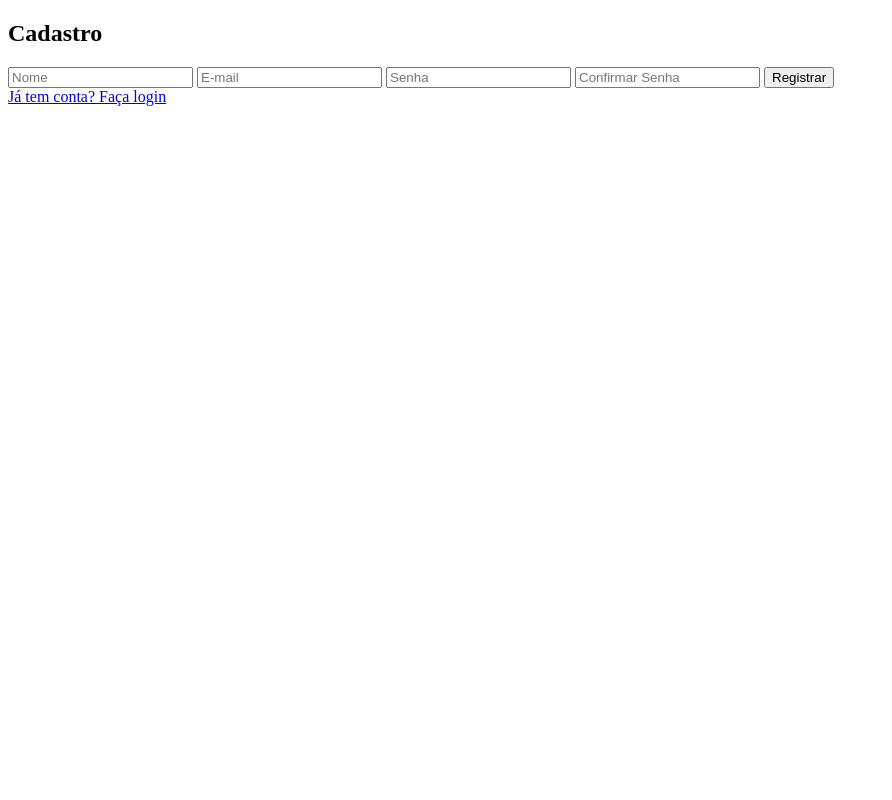
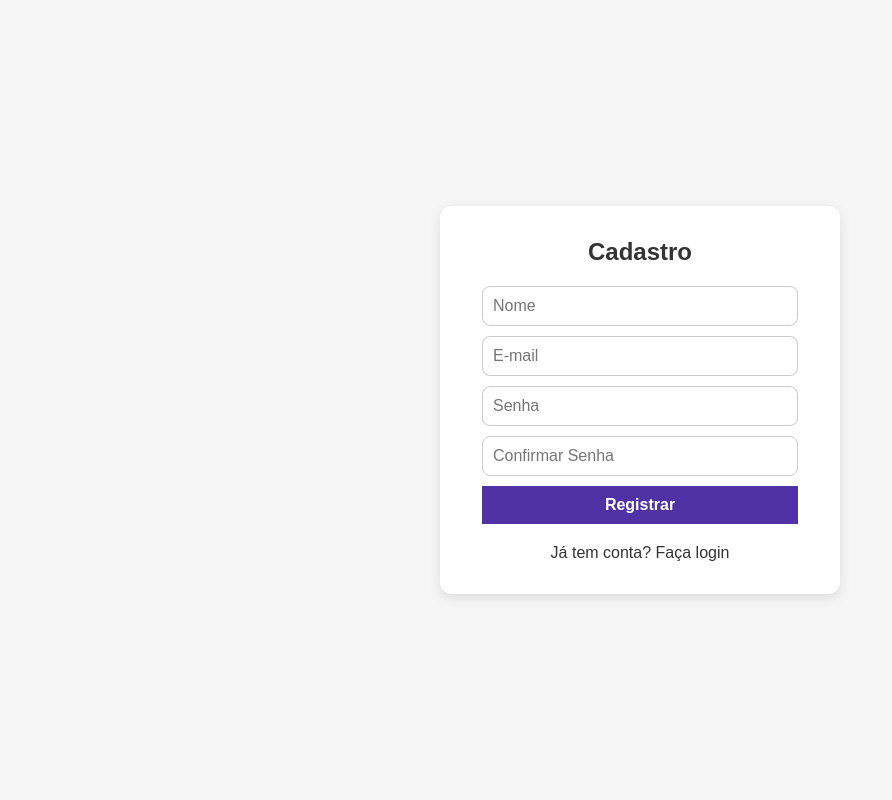
Before and after one commit to RebecaAzvdd/desafio-login, a Django app: page /registrar/ in a window 1280 px wide. Shown: the whole page, without its empty margins (0-892 px from the left). Run offline with Django 4.2, Linux system fonts and the light colour scheme.

Commit message:
wip: style, url padrao

```diff
--- a/desafiologin/settings.py
+++ b/desafiologin/settings.py
@@ -120,7 +120,7 @@ USE_TZ = True
 # Static files (CSS, JavaScript, Images)
 # https://docs.djangoproject.com/en/4.2/howto/static-files/
 
-STATIC_URL = 'static/'
+STATIC_URL = '/static/'
 
 # Default primary key field type
 # https://docs.djangoproject.com/en/4.2/ref/settings/#default-auto-field
--- /dev/null
+++ b/users/static/css/styles.css
@@ -0,0 +1,69 @@
+* {
+    margin: 0;
+    padding: 0;
+    box-sizing: border-box;
+    font-family: 'arial', sans-serif;
+}
+
+body {
+    display: flex;
+    justify-content: center;
+    align-items: center;
+    min-height: 100vh;
+    background-color: #f5f5f5;
+}
+
+.container {
+    background-color: #fff;
+    width: 90%;
+    max-width: 400px;
+    padding: 2rem;
+    border-radius: 12px;
+    box-shadow: 0 4px 12px rgba(0, 0, 0, 0.1);
+}
+
+h1, h2 {
+    text-align: center;
+    color: #333;
+    margin-bottom: 10px;
+}
+
+form {
+    display: grid;
+    padding: 10px;
+    gap: 10px;
+}
+
+input {
+    width: 100%;
+    padding: 10px;
+    border: 1px solid #ccc;
+    border-radius: 8px;
+    font-size: 16px;
+}
+
+button {
+    padding: 10px;
+    background-color: #5132a5;
+    color: white;
+    border: none;
+    font-size: 16px;
+    font-weight: bold;
+    cursor: pointer;
+    transition: background-color 0.3s ease;
+}
+
+button:hover {
+    background-color: #27124e;
+
+}
+
+.link {
+    text-align: center;
+    margin-top: 10px;
+}
+
+.link a {
+    text-decoration: none;
+    color: #333;
+}
--- a/users/templates/users/login.html
+++ b/users/templates/users/login.html
@@ -1,11 +1,14 @@
+{% load static %}
 <!DOCTYPE html>
 <html lang="en">
 <head>
     <meta charset="UTF-8">
     <meta name="viewport" content="width=device-width, initial-scale=1.0">
     <title>Login</title>
+    <link rel="stylesheet" href="{% static 'css/styles.css' %}">
 </head>
 <body>
+    <div class="container">
     <h2>Login</h2>
     {% for message in messages %}
         <p style="color:red;">{{ message }}</p>
@@ -16,6 +19,9 @@
         <input type="password" name="password" placeholder="Senha" required>
         <button type="submit">Entrar</button>
     </form>
+    <div class="link">
     <a href="{% url 'registrar' %}">Registre-se</a>
+    </div>
+</div>
 </body>
 </html>
--- a/users/templates/users/menu.html
+++ b/users/templates/users/menu.html
@@ -6,7 +6,9 @@
     <title>Menu</title>
 </head>
 <body>
+    <div class="container">
     <h2>Bem-vindo ao Menu</h2>
     <p>Você está logado!</p>
+    </div>
 </body>
 </html>
--- a/users/templates/users/registrar.html
+++ b/users/templates/users/registrar.html
@@ -1,11 +1,14 @@
+{% load static %}
 <!DOCTYPE html>
 <html lang="en">
 <head>
     <meta charset="UTF-8">
     <meta name="viewport" content="width=device-width, initial-scale=1.0">
     <title>Registrar</title>
+    <link rel="stylesheet" href="{% static 'css/styles.css' %}">
 </head>
 <body>
+    <div class="container">
     <h2>Cadastro</h2>
     {% for message in messages %}
         <p style="color:red;">{{ message }}</p>
@@ -18,6 +21,9 @@
         <input type="password" name="confirmar_senha" placeholder="Confirmar Senha" required>
         <button type="submit">Registrar</button>
     </form>
+    <div class="link">
     <a href="{% url 'login' %}">Já tem conta? Faça login</a>
+</div>
+    </div>
 </body>
 </html>
--- a/users/urls.py
+++ b/users/urls.py
@@ -2,7 +2,7 @@ from django.urls import path
 from . import views
 
 urlpatterns = [
-    path('login/', views.login_view, name='login'),
+    path('', views.login_view, name='login'),
     path('registrar/', views.registrar_view, name='registrar'),
     path('menu/', views.menu_view, name='menu')
 ]
```
